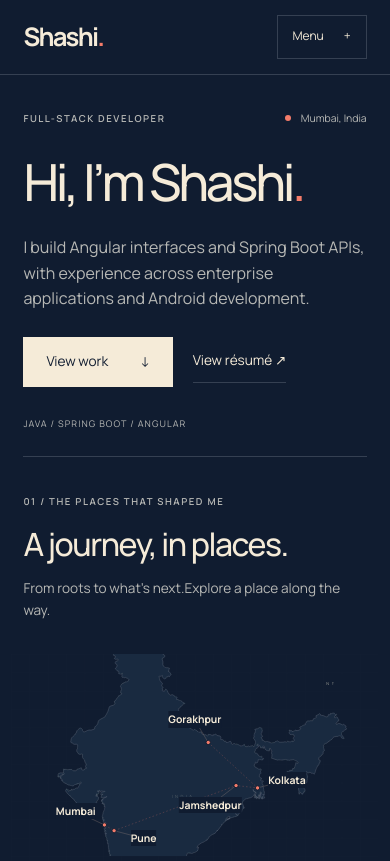
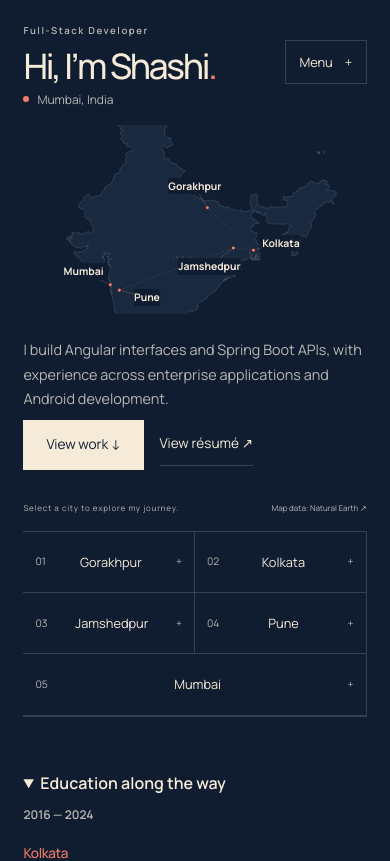
Before and after one commit to kt-shashi/kt-shashi.github.io, an Angular app: page / in a window 390 px wide. Shown: the top 861 px of the page. Built offline with nearby package versions, Linux system fonts and the light colour scheme.

Commit message:
Center the interactive map in the opening portfolio view

```diff
--- a/src/app/app.html
+++ b/src/app/app.html
@@ -1,7 +1,26 @@
 <a class="skip" href="#main">Skip to content</a>
-<header class="site-header section-shell">
-  <a class="brand" href="#main" aria-label="Shashi, back to introduction">Shashi<span>.</span></a
-  ><button
+<main id="main">
+  <app-journey>
+    <div opening-intro class="opening-intro">
+      <div class="greeting">
+        <span class="eyebrow">{{ identity.role }}</span>
+        <h1 id="intro-title">
+          Hi, I’m <a href="#main">Shashi<span>.</span></a>
+        </h1>
+        <span class="location"><i aria-hidden="true"></i>Mumbai, India</span>
+      </div>
+      <div class="intro-body">
+        <p>{{ identity.intro }}</p>
+        <div class="intro-actions">
+          <a class="button primary" href="#work">View work ↓</a
+          ><a class="text-link" [href]="identity.resume" target="_blank" rel="noopener noreferrer"
+            >View résumé ↗</a
+          >
+        </div>
+      </div>
+    </div>
+    <div opening-nav class="opening-nav">
+      <button
         id="menu-toggle"
         class="menu-toggle"
         (click)="menu.set(!menu())"
@@ -21,29 +40,8 @@
           >View résumé ↗</a
         >
       </nav>
-</header>
-<main id="main">
-  <section class="hero section-shell" aria-labelledby="intro-title">
-    <div class="hero-top">
-      <span class="eyebrow">FULL-STACK DEVELOPER</span
-      ><span class="location"><i aria-hidden="true"></i>Mumbai, India</span>
-    </div>
-    <h1 id="intro-title">Hi, I’m Shashi<span>.</span></h1>
-    <div class="hero-bottom">
-      <p>{{ identity.intro }}</p>
-      <div class="actions">
-        <a class="button primary" href="#work">View work <span>↓</span></a
-        ><a class="text-link" [href]="identity.resume" target="_blank" rel="noopener noreferrer"
-          >View résumé ↗</a
+    </div></app-journey
   >
-      </div>
-    </div>
-    <div class="hero-foot">
-      <span>JAVA / SPRING BOOT / ANGULAR</span
-      ><span>ROOTED IN PLACES. BUILT THROUGH EXPERIENCE.</span>
-    </div>
-  </section>
-  <app-journey />
   <section id="work" class="section-shell content-section" aria-labelledby="work-title">
     <div class="section-heading">
       <div>
--- a/src/app/app.scss
+++ b/src/app/app.scss
@@ -10,51 +10,31 @@
 .skip:focus {
   top: 10px;
 }
-.site-header {
-  height: 90px;
-  display: flex;
-  align-items: center;
-  justify-content: space-between;
-  border-bottom: 1px solid var(--line);
+h1 {
+  font-size: clamp(2.7rem, 4.4vw, 4.8rem);
+  letter-spacing: -0.065em;
+  margin: 0.6rem 0 1rem;
 }
-.brand {
-  font-size: 1.6rem;
-  font-weight: 700;
-  letter-spacing: -0.07em;
+h1 a {
+  white-space: nowrap;
 }
-.brand span,
 h1 span,
 .contact h2 span {
   color: var(--coral);
 }
-nav {
+.opening-intro {
+  grid-area: intro;
+}
+.opening-nav {
+  grid-area: links;
+  justify-self: end;
+}
+.location {
   display: flex;
   align-items: center;
-  gap: 25px;
-  font-size: 0.73rem;
-}
-.resume-link {
-  border: 1px solid var(--line);
-  padding: 10px 16px;
-}
-.menu-toggle {
-  display: none;
-}
-.hero {
-  padding-top: 65px;
-  padding-bottom: 50px;
-}
-.hero-top {
-  display: flex;
-  align-items: center;
-  justify-content: space-between;
-}
-.location {
+  gap: 0.5rem;
   font-size: 0.75rem;
   color: var(--muted);
-  display: flex;
-  gap: 10px;
-  align-items: center;
 }
 .location i {
   width: 6px;
@@ -62,36 +42,33 @@ nav {
   background: var(--coral);
   border-radius: 50%;
 }
-h1 {
-  font-size: clamp(3.8rem, 8.7vw, 8rem);
-  margin: 1.5rem 0 1.8rem;
-  letter-spacing: -0.065em;
+.intro-body p {
+  margin: 1.25rem 0;
+  font-size: 0.9rem;
+  line-height: 1.7;
 }
-.hero-bottom {
+.intro-actions {
   display: flex;
-  justify-content: space-between;
+  flex-wrap: wrap;
   align-items: center;
-  gap: 3rem;
+  gap: 0.35rem 1rem;
 }
-.hero-bottom p {
-  max-width: 540px;
-  font-size: clamp(1rem, 1.5vw, 1.2rem);
-  margin: 0;
+nav {
+  display: flex;
+  flex-direction: column;
+  border-left: 1px solid var(--line);
+  padding-left: 1rem;
 }
-.actions {
-  display: flex;
-  align-items: center;
-  gap: 25px;
-  flex-shrink: 0;
+nav a {
+  padding: 0.45rem 0.25rem;
+  font-size: 0.85rem;
 }
-.hero-foot {
-  display: flex;
-  justify-content: space-between;
-  border-bottom: 1px solid var(--line);
-  padding: 40px 0 25px;
-  color: var(--muted);
-  font-size: 0.57rem;
-  letter-spacing: 0.12em;
+.resume-link {
+  margin-top: 0.6rem;
+  border-top: 1px solid var(--line);
+}
+.menu-toggle {
+  display: none;
 }
 .employer-heading {
   display: flex;
@@ -340,75 +317,62 @@ footer {
   color: var(--muted);
 }
 @media (max-width: 1000px) {
-  nav {
-    gap: 15px;
-  }
-  .hero-bottom {
-    align-items: start;
-    flex-direction: column;
-    gap: 25px;
-  }
   .about {
     gap: 3rem;
   }
-  .hero-foot span:last-child {
+  .opening-intro,
+  .opening-nav {
+    display: contents;
+  }
+  .greeting {
+    grid-area: intro;
+  }
+  h1 {
+    font-size: clamp(2.2rem, 6vw, 3.5rem);
+    margin: 0.25rem 0;
+  }
+  .intro-body {
+    grid-area: bio;
+  }
+  .intro-body p {
+    margin: 0.5rem 0;
+    max-width: 36rem;
+  }
+  .menu-toggle {
+    grid-area: toggle;
+    display: inline-flex;
+    gap: 0.75rem;
+    align-items: center;
+    justify-self: end;
+    background: none;
+    border: 1px solid var(--line);
+    padding: 0.6rem 0.85rem;
+    min-height: 44px;
+    font-size: 0.8rem;
+  }
+  nav {
+    grid-area: links;
     display: none;
+  }
+  nav.open {
+    display: flex;
+    flex-flow: row wrap;
+    gap: 0.25rem 1rem;
+    padding: 0.75rem 0;
+    border: 0;
+    border-block: 1px solid var(--line);
+  }
+  nav a {
+    min-height: 44px;
+    display: inline-flex;
+    align-items: center;
+  }
+  .resume-link {
+    margin: 0;
+    border: 0;
   }
 }
 @media (max-width: 700px) {
-  .site-header {
-    height: 75px;
-  }
-  .menu-toggle {
-    display: flex;
-    gap: 20px;
-    background: none;
-    border: 1px solid var(--line);
-    padding: 10px 15px;
-    min-height: 44px;
-    font-size: 0.75rem;
-  }
-  nav {
-    display: none;
-    position: absolute;
-    top: 75px;
-    left: 0;
-    right: 0;
-    background: var(--surface);
-    z-index: 10;
-    padding: 20px var(--gutter);
-    border-bottom: 1px solid var(--line);
-  }
-  nav.open {
-    display: flex;
-    flex-direction: column;
-    align-items: stretch;
-    gap: 0;
-  }
-  nav a {
-    padding: 12px;
-    font-size: 0.9rem;
-  }
-  .hero {
-    padding-top: 35px;
-    padding-bottom: 30px;
-  }
-  h1 {
-    font-size: clamp(3.2rem, 12vw, 5rem);
-    margin: 25px 0;
-  }
-  .hero-top {
-    gap: 15px;
-  }
-  .location {
-    font-size: 0.65rem;
-  }
-  .hero-foot {
-    padding-top: 30px;
-  }
-  .actions {
-    gap: 20px;
-  }
   .job,
   .project-grid,
   .about {
--- a/src/app/journey.html
+++ b/src/app/journey.html
@@ -1,11 +1,6 @@
-<section id="journey" class="journey section-shell" aria-labelledby="journey-title">
-  <div class="section-heading">
-    <div>
-      <span class="eyebrow">01 / THE PLACES THAT SHAPED ME</span>
-      <h2 id="journey-title">A journey, in places.</h2>
-    </div>
-    <p>From roots to what’s next.<br />Explore a place along the way.</p>
-  </div>
+<section id="journey" class="journey section-shell" aria-label="Introduction and journey map">
+  <div class="opening">
+    <ng-content select="[opening-intro]" />
     <div class="map-stage" (mouseleave)="leave()">
       <svg
         viewBox="0 0 1200 690"
@@ -77,8 +72,10 @@
         }
       </div>
     </div>
+    <ng-content select="[opening-nav]" />
+  </div>
   <div class="map-caption">
-    <span>FIVE PLACES. ONE CONTINUING STORY.</span
+    <span>Select a city to explore my journey.</span
     ><a
       href="https://www.naturalearthdata.com/about/terms-of-use/"
       target="_blank"
--- a/src/app/journey.scss
+++ b/src/app/journey.scss
@@ -1,12 +1,32 @@
 :host {
   display: block;
 }
-.section-heading {
-  margin-bottom: 1rem;
+.opening {
+  display: grid;
+  grid-template-areas: 'intro map links';
+  grid-template-columns: minmax(0, 1fr) minmax(0, 3.4fr) minmax(0, 1fr);
+  gap: clamp(0.8rem, 1.8vw, 2rem);
+  align-items: center;
+  min-height: min(78svh, 52rem);
+  padding-block: clamp(1rem, 4vh, 3rem);
 }
 .map-stage {
   position: relative;
-  margin-top: 2rem;
+  grid-area: map;
+}
+@media (max-width: 1000px) {
+  .opening {
+    grid-template-columns: minmax(0, 1fr) auto;
+    grid-template-areas: 'intro toggle' 'links links' 'map map' 'bio bio';
+    min-height: auto;
+    gap: 0.5rem 1rem;
+    padding-block: 1rem;
+  }
+  .map-stage {
+    max-width: min(100%, 105svh);
+    justify-self: center;
+    width: 100%;
+  }
 }
 svg {
   display: block;
@@ -152,9 +172,7 @@ summary span {
   .map-label span {
     display: none;
   }
-  .map-stage {
-    margin-inline: -12px;
-  }
+
   .map-caption {
     font-size: 0.5rem;
   }
```
Lines whose indentation alone changed are shown as unchanged.
